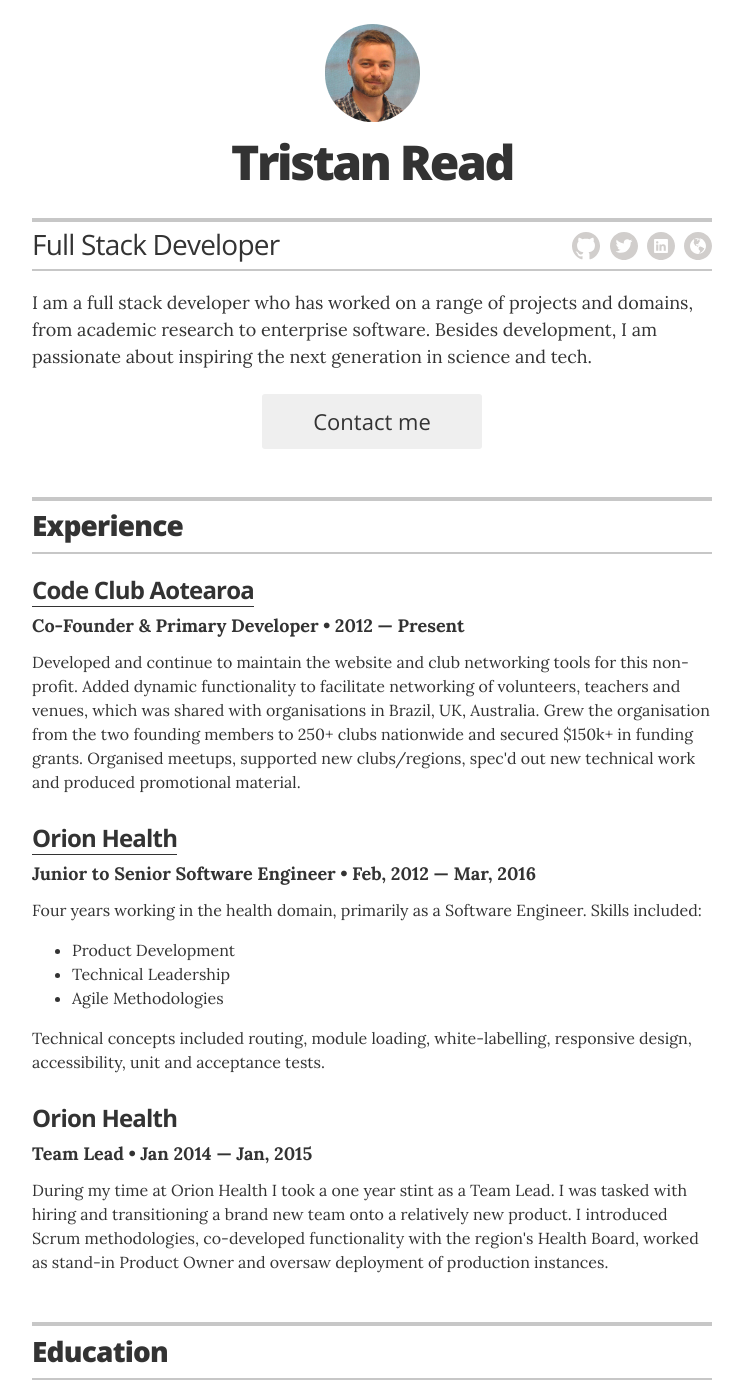
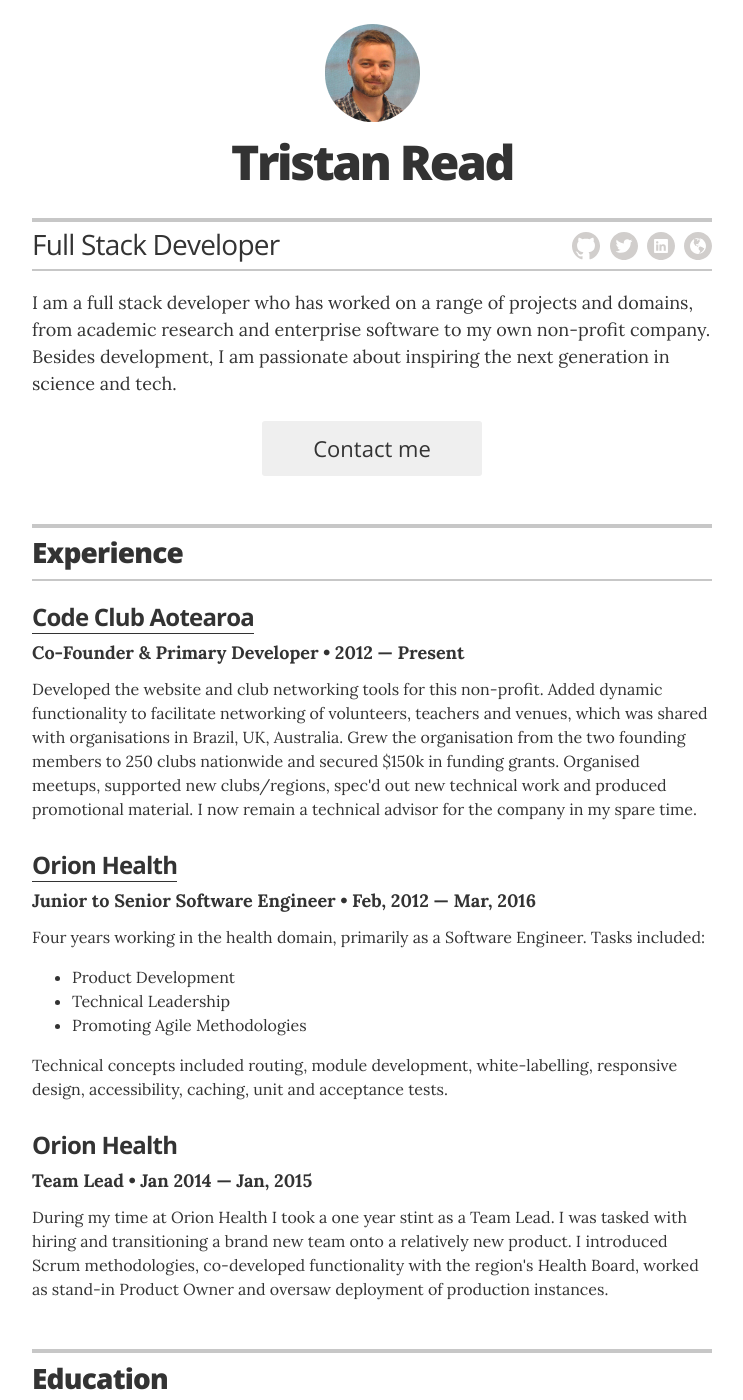
Before and after one commit to phazor/about-me, a Jekyll site: the page built from index.html, in a window 1280 px wide and 1400 px high. Shown: the whole window, without its empty margins (268-1011 px from the left). Built offline with Jekyll 4.4.1, drawn with Linux system fonts in a browser that asks for light colours; some of the changed text lies outside the part shown.

Commit message:
content tweaks

```diff
--- a/_layouts/resume.html
+++ b/_layouts/resume.html
@@ -31,8 +31,8 @@
         </div>
 
         <div class="executive-summary" itemprop="description">
-   		<p>I am a full stack developer who has worked on a range of projects and domains, from academic research to enterprise software.
-				Besides development, I am passionate about inspiring the next generation in science and tech.</p>
+          <p>I am a full stack developer who has worked on a range of projects and domains, from academic research and enterprise software to my own non-profit company.
+            Besides development, I am passionate about inspiring the next generation in science and tech.</p>
         </div>
 
         {% if site.resume_looking_for_work == 'yes' %}
@@ -56,7 +56,7 @@
         <div class="resume-item" itemscope itemprop="worksFor" itemtype="http://schema.org/Organization">
           <h3 class="resume-item-title" itemprop="name"><a href="http://codeclub.nz">Code Club Aotearoa</a></h3>
           <h4 class="resume-item-details" itemprop="description">Co-Founder &amp; Primary Developer &bull; 2012 &mdash; Present</h4>
-          <p class="resume-item-copy">Developed and continue to maintain the website and club networking tools for this non-profit. Added dynamic functionality to facilitate networking of volunteers, teachers and venues, which was shared with organisations in Brazil, UK, Australia. Grew the organisation from the two founding members to 250+ clubs nationwide and secured $150k+ in funding grants. Organised meetups, supported new clubs/regions, spec'd out new technical work and produced promotional material.</p>
+          <p class="resume-item-copy">Developed the website and club networking tools for this non-profit. Added dynamic functionality to facilitate networking of volunteers, teachers and venues, which was shared with organisations in Brazil, UK, Australia. Grew the organisation from the two founding members to 250 clubs nationwide and secured $150k in funding grants. Organised meetups, supported new clubs/regions, spec'd out new technical work and produced promotional material. I now remain a technical advisor for the company in my spare time.</p>
 
         </div><!-- end of resume-item -->
 
@@ -64,13 +64,13 @@
         <div class="resume-item" itemscope itemprop="worksFor" itemtype="http://schema.org/Organization">
           <h3 class="resume-item-title" itemprop="name"><a href="https://orionhealth.com/">Orion Health</a></h3>
           <h4 class="resume-item-details" itemprop="description">Junior to Senior Software Engineer &bull; Feb, 2012 &mdash; Mar, 2016</h4>
-          <p class="resume-item-copy">Four years working in the health domain, primarily as a Software Engineer. Skills included:</p>
+          <p class="resume-item-copy">Four years working in the health domain, primarily as a Software Engineer. Tasks included:</p>
           <ul class="resume-item-list">
             <li>Product Development</li>
             <li>Technical Leadership</li>
-            <li>Agile Methodologies</li>
+            <li>Promoting Agile Methodologies</li>
           </ul>
-          <p class="resume-item-copy">Technical concepts included routing, module loading, white-labelling, responsive design, accessibility, unit and acceptance tests.</p>
+          <p class="resume-item-copy">Technical concepts included routing, module development, white-labelling, responsive design, accessibility, caching, unit and acceptance tests.</p>
 
         </div><!-- end of resume-item -->
 
@@ -118,15 +118,15 @@
         </header>
 
         <div class="resume-item">
-          <h3 class="resume-item-title"><a href="https://www.codeclub.nz">Code Club Aotearoa</a></h3>
+          <h3 class="resume-item-title">Code Club Aotearoa</h3>
           <h4 class="resume-item-details">Co-Founder &amp; Primary Developer &bull; 2012 &mdash; Present</h4><a class="resume-item-link" href="https://codeclub.nz">codeclub.nz</a>
           <p class="resume-item-copy">Code Club Aotearoa is a non-profit, New Zealand-wide network of volunteer-run coding clubs. The service has created 250 clubs nationwide and serves over 3000 kids weekly. Besides running clubs since the beginning, I created and maintain the infrastructure that connects volunteers, students and venues together.
         </div>
 
         <div class="resume-item">
-          <h3 class="resume-item-title"><a href="https://myhealthinfo.co.nz/cura/">Orion Health Patient Portal</a></h3>
-          <h4 class="resume-item-details">Developer, Team Lead &bull; 2012 &mdash; 2016</h4><a class="resume-item-link" href="https://myhealthinfo.co.nz/cura">myhealthinfo.co.nz/cura</a>
-          <p class="resume-item-copy">Patient Portal is a web application that allows patients to view and manage their own medical record from home, with data collated from a variety of sources. The team was cross-functional, so I touched many areas of the application. I focused on the front-end; CSS, white-labelling, accessibility.</p>
+          <h3 class="resume-item-title">Orion Health Patient Portal</h3>
+          <h4 class="resume-item-details">Developer, Team Lead &bull; 2012 &mdash; 2016</h4><a class="resume-item-link" href="https://orionhealth.com/us/products/engage/">orionhealth.com/us/products/engage</a>
+          <p class="resume-item-copy">Patient Portal is a web application that allows patients to view and manage their own medical record from home, with data collated from a variety of sources. The team was cross-functional, so I touched many areas of the application. I focused on the front-end; Dynamic Functionality, CSS, white-labelling, accessibility.</p>
         </div>
 
         <div class="resume-item">
@@ -169,7 +169,7 @@
 
         <div class="resume-item">
           <h4 class="resume-item-details">Other</h4>
-          <p class="resume-item-copy">Digital Ocean, Nodejs server maintence, Google Script, Jekyll, CUDA, Python</p>
+          <p class="resume-item-copy">Digital Ocean, NodeJS server maintence, Google Script, Monitoring tools, Jekyll, CUDA, Python</p>
         </div>
 
       </section>
@@ -271,6 +271,11 @@
           <p class="resume-item-copy">Awarded to recognise those who provide exceptional value to the organisation.</p>
         </div>
 
+        <div class="resume-item">
+          <h3 class="resume-item-title" itemprop="award">Australian National University - Summer Scholar &bull; 2011</h3>
+          <p class="resume-item-copy">Awarded to those who show promise in Science and Engineering.</p>
+        </div>
+
       </section>
       <!-- end Recognition -->
       {% endif %}
```
